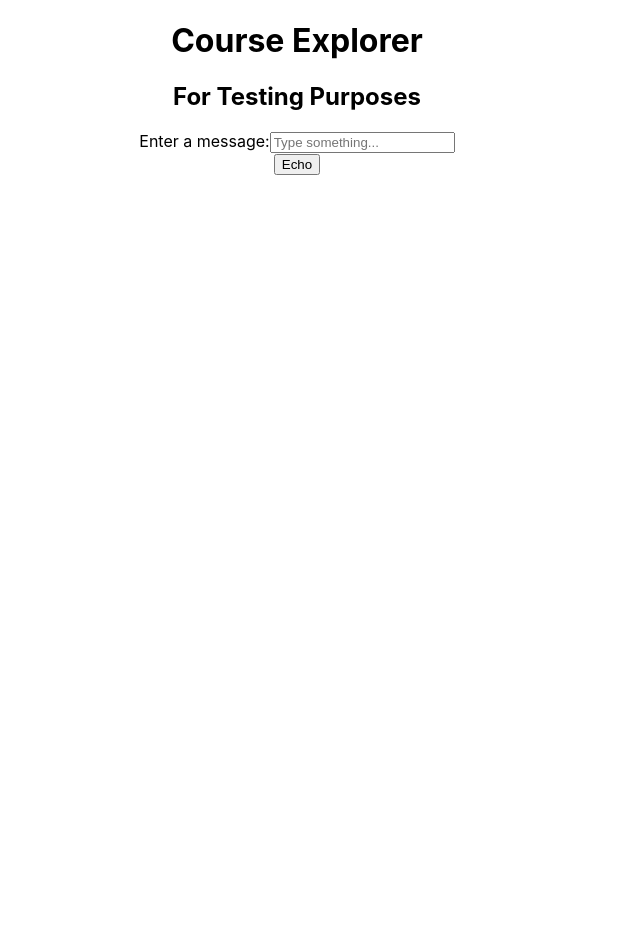
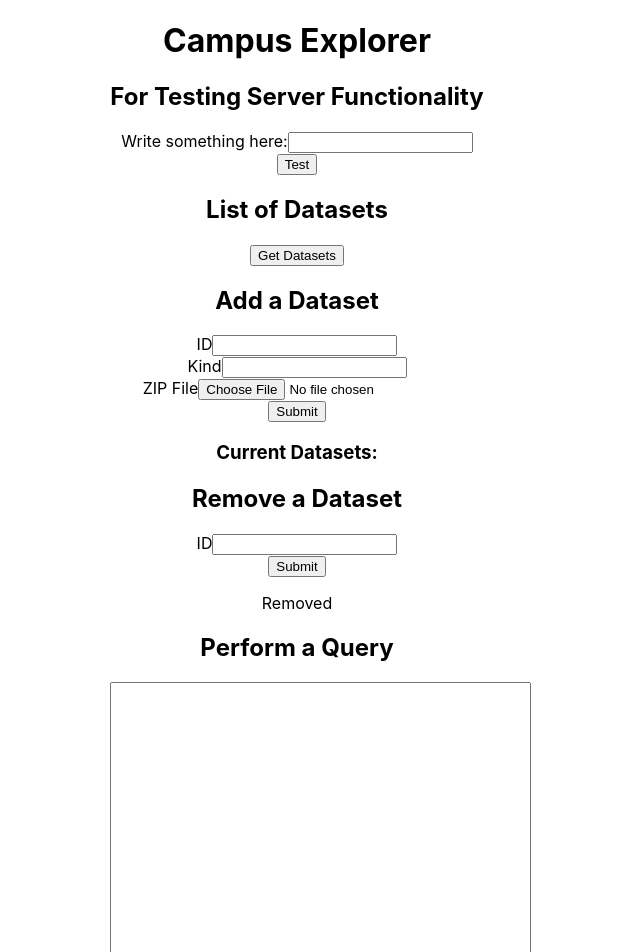
Before and after one commit to joycai88/campus-explorer, a React (Create React App) app in the folder frontend/campus-explorer/: page / in a window 1280 px wide. Shown: the top 952 px of the page, without its empty margins (343-983 px from the left). Before the commit the page ends 800 px from the top, so only its background shows below. Built offline with nearby package versions, Linux system fonts and the light colour scheme.

Commit message:
user-facing server connection testing

```diff
--- a/frontend/campus-explorer/src/App.js
+++ b/frontend/campus-explorer/src/App.js
@@ -1,18 +1,34 @@
 import './App.css';
 import Echo from './components/echo';
+import ListDatasets from './components/ListDatasets';
+import AddDataset from "./components/AddDataset";
+import RemoveDataset from "./components/RemoveDataset";
+import PerformQuery from "./components/PerformQuery";
 
 function App() {
 
 	return (
 		<div className="App">
 			<header>
-				<h1>Course Explorer</h1>
+				<h1>Campus Explorer</h1>
 			</header>
 
 			<main>
-				<div className="container">
+				<div className="test-func">
 					<section>
 						<Echo />
+					</section>
+					<section>
+						<ListDatasets />
+					</section>
+					<section>
+						<AddDataset />
+					</section>
+					<section>
+						<RemoveDataset />
+					</section>
+					<section>
+						<PerformQuery />
 					</section>
 				</div>
 			</main>
--- /dev/null
+++ b/frontend/campus-explorer/src/components/AddDataset.js
@@ -0,0 +1,78 @@
+import api from "../services/api";
+import {useState} from "react";
+
+function AddDataset() {
+	const [id, setId] = useState('');
+	const [kind, setKind] = useState('');
+	const [content, setContent] = useState(null);
+	const [result, setResult] = useState([]);
+
+	const changeField = (e) => {
+		setContent(e.target.files[0]);
+	};
+
+	const addDataset = async(e) => {
+		e.preventDefault();
+		try {
+			const response = await api.addDataset(id, content, kind);
+			setResult(response);
+		} catch (error) {
+			// do something with error
+		}
+	}
+
+	return (
+		<div className="addDataset-container">
+			<h2>Add a Dataset</h2>
+			<form onSubmit={addDataset}>
+				<div>
+					<label htmlFor="id">ID</label>
+					<input
+						type="text"
+						id="id"
+						value={id}
+						onChange={(e) => setId(e.target.value)}
+						required
+					/>
+				</div>
+
+				<div>
+					<label htmlFor="kind">Kind</label>
+					<input
+						type="text"
+						id="kind"
+						value={kind}
+						onChange={(e) => setKind(e.target.value)}
+						required
+					/>
+				</div>
+
+				<div>
+					<label>ZIP File</label>
+					<input
+						type="file"
+						id="content"
+						onChange={changeField}
+					/>
+				</div>
+
+				{content && <p>Selected File: {content.name}</p>}
+
+				<button type="submit">
+					Submit
+				</button>
+			</form>
+
+			{result && (
+				<div className="result-response">
+					<h3>Current Datasets:</h3>
+					{result.map((dataset, index) => (
+						<p key={index}>ID: {dataset}</p>
+					))}
+				</div>
+			)}
+		</div>
+	);
+}
+
+export default AddDataset;
--- /dev/null
+++ b/frontend/campus-explorer/src/components/ListDatasets.js
@@ -0,0 +1,31 @@
+import api from "../services/api";
+import {useState} from "react";
+
+function ListDatasets() {
+	const [datasets, setDatasets] = useState([]);
+
+	const getDatasets = async() => {
+		try {
+			const response = await api.listDatasets();
+			setDatasets(response);
+		} catch (error) {
+			// do something with error
+		}
+	}
+
+	return (
+		<div className="listDataset-container">
+			<h2>List of Datasets</h2>
+			<button onClick={getDatasets}>
+				{"Get Datasets"}
+			</button>
+			<ul>
+				{datasets.map((dataset, index) => (
+					<li key={index}>ID:{dataset.id}</li>
+				))}
+			</ul>
+		</div>
+	);
+}
+
+export default ListDatasets;
--- /dev/null
+++ b/frontend/campus-explorer/src/components/PerformQuery.js
@@ -0,0 +1,47 @@
+import api from "../services/api";
+import {useState} from "react";
+
+function PerformQuery() {
+	const [query, setQuery] = useState('');
+	const [result, setResult] = useState([]);
+
+	const performQuery = async(e) => {
+		e.preventDefault();
+		try {
+			const response = await api.performQuery(query);
+			setResult(response);
+		} catch (error) {
+			// do something with error
+		}
+	}
+	return (
+		<div className="performQuery-container">
+			<h2>Perform a Query</h2>
+			<form onSubmit={performQuery}>
+				<div>
+					<label htmlFor="query">Query</label>
+					<textarea
+						id="query"
+						value={query}
+						onChange={(e) => setQuery(e.target.value)}
+						rows="20"
+						cols="50"
+						required
+					/>
+				</div>
+
+				<button type="submit">
+					Submit
+				</button>
+			</form>
+
+			<ul>
+				{result.map((dataset, index) => (
+					<li key={index}>{JSON.stringify(dataset)}</li>
+				))}
+			</ul>
+		</div>
+	);
+}
+
+export default PerformQuery;
--- /dev/null
+++ b/frontend/campus-explorer/src/components/RemoveDataset.js
@@ -0,0 +1,43 @@
+import api from "../services/api";
+import {useState} from "react";
+
+function RemoveDataset() {
+	const [id, setId] = useState('');
+	const [result, setResult] = useState('');
+
+	const removeDataset = async(e) => {
+		e.preventDefault();
+		try {
+			const response = await api.removeDataset(id);
+			setResult(response);
+		} catch (error) {
+			// do something with error
+		}
+	}
+
+	return (
+		<div className="removeDataset-container">
+			<h2>Remove a Dataset</h2>
+			<form onSubmit={removeDataset}>
+				<div>
+					<label htmlFor="id">ID</label>
+					<input
+						type="text"
+						id="id"
+						value={id}
+						onChange={(e) => setId(e.target.value)}
+						required
+					/>
+				</div>
+
+				<button type="submit">
+					Submit
+				</button>
+			</form>
+
+			<p>Removed {result}</p>
+		</div>
+	);
+}
+
+export default RemoveDataset;
--- a/frontend/campus-explorer/src/components/echo.js
+++ b/frontend/campus-explorer/src/components/echo.js
@@ -1,57 +1,38 @@
-// frontend/my-frontend-app/src/components/Echo.jsx
 import { useState } from 'react';
 import axios from 'axios';
 
 function Echo() {
 	const [message, setMessage] = useState('');
 	const [echoResponse, setEchoResponse] = useState('');
-	const [loading, setLoading] = useState(false);
-	const [error, setError] = useState(null);
 
 	const handleSubmit = async (e) => {
 		e.preventDefault();
-
-		if (!message.trim()) {
-			setError('Please enter a message');
-			return;
-		}
-
 		try {
-			setLoading(true);
-			setError(null);
-
-			// Call the echo endpoint
 			const response = await axios.get(`http://localhost:4321/echo/${message}`);
 			setEchoResponse(response.data.result);
 		} catch (err) {
-			setError('Error getting echo response');
 			console.error(err);
-		} finally {
-			setLoading(false);
 		}
 	};
 
 	return (
 		<div className="echo-container">
-			<h2>For Testing Purposes</h2>
+			<h2>For Testing Server Functionality</h2>
 			<form onSubmit={handleSubmit}>
 				<div>
-					<label htmlFor="message">Enter a message:</label>
+					<label htmlFor="message">Write something here:</label>
 					<input
 						type="text"
 						id="message"
 						value={message}
 						onChange={(e) => setMessage(e.target.value)}
-						placeholder="Type something..."
 						required
 					/>
 				</div>
 
-				<button type="submit" disabled={loading}>
-					{loading ? 'Sending...' : 'Echo'}
+				<button type="submit">
+					{'Test'}
 				</button>
-
-				{error && <p className="error">{error}</p>}
 			</form>
 
 			{echoResponse && (
--- a/frontend/campus-explorer/src/services/api.js
+++ b/frontend/campus-explorer/src/services/api.js
@@ -9,7 +9,7 @@ const api = {
 		let config = {
 			method: 'put',
 			maxBodyLength: Infinity,
-			url: `${BASE_URL}/${id}/${kind}`,
+			url: `${BASE_URL}/dataset/${id}/${kind}`,
 			headers: {
 				'Content-Type': 'application/octet-stream'
 			},
@@ -43,7 +43,7 @@ const api = {
 		let config = {
 			method: 'delete',
 			maxBodyLength: Infinity,
-			url: 'http://localhost:4321/dataset/room'
+			url: `http://localhost:4321/dataset/${id}`
 		};
 
 		try {
```
